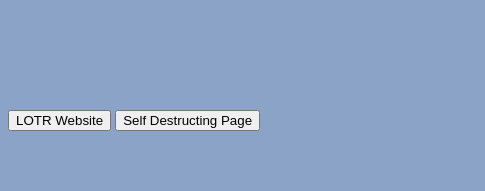
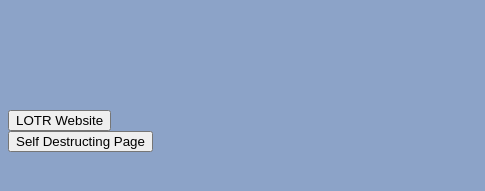
Before and after one commit to nmc1313/portfoliodraft, a plain HTML site: page index.html in a window 1280 px wide. Shown: the part 181-372 px from the top of the page, 0-485 px from the left. Drawn offline with Linux system fonts and the light colour scheme.

Commit message:
add div tags for buttons

```diff
--- a/index.html
+++ b/index.html
@@ -6,16 +6,18 @@
         >Nina's Portfolio</h1>
         <img src="./IMG_4802.JPG" width = "300"/>
             </center>
-    </body>
-    <body>
+    <div>
     <!--- Here practicing how to create a button that links to the first website I made -->
       <button onclick="window.location.href='nmc1313.github.io/LOTRpage/';">
           LOTR Website
         </button>
+    </div>
+    <div>
     <!--- Adding another button for self destructing website--->
     <button type="button" onclick="window.location.href='nmc1313.github.io/SelfDestructingPage/';">
           Self Destructing Page
         </button>
+    </div>
 
 
              </body>
```
